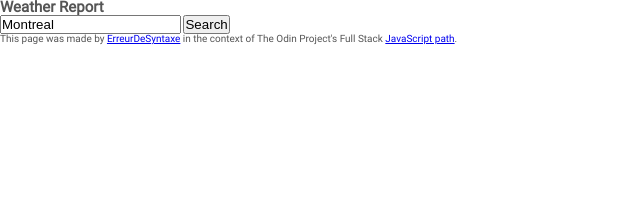
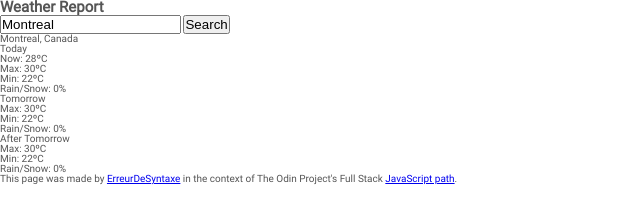
Before and after one commit to ErreurDeSyntaxe/full-stack-weather, a website built with webpack: page src/index.html in a window 1280 px wide. Shown: the whole page, without its empty margins (0-640 px from the left). Built offline with nearby package versions, Linux system fonts and the light colour scheme; no server answers.

Commit message:
Hardcode DOM (avoid API)

```diff
--- a/src/index.html
+++ b/src/index.html
@@ -26,8 +26,33 @@
       <section class="section section-search">
         <form class="form" action="">
           <input class="search" type="text" value="Montreal" />
-          <button type="submit">Search</button>
+          <button class="button" type="submit">Search</button>
         </form>
+      </section>
+
+      <section class="section section-weather">
+        <p class="location">Montreal, Canada</p>
+        <div class="card-container">
+          <div class="weather-card today">
+            <p class="info day">Today</p>
+            <p class="info temp-curr">Now: 28ºC</p>
+            <p class="info temp-max">Max: 30ºC</p>
+            <p class="info temp-min">Min: 22ºC</p>
+            <p class="info temp-preci">Rain/Snow: 0%</p>
+          </div>
+          <div class="weather-card future">
+            <p class="day">Tomorrow</p>
+            <p class="temp-max">Max: 30ºC</p>
+            <p class="temp-min">Min: 22ºC</p>
+            <p class="temp-preci">Rain/Snow: 0%</p>
+          </div>
+          <div class="weather-card future">
+            <p class="day">After Tomorrow</p>
+            <p class="temp-max">Max: 30ºC</p>
+            <p class="temp-min">Min: 22ºC</p>
+            <p class="temp-preci">Rain/Snow: 0%</p>
+          </div>
+        </div>
       </section>
     </main>
 
--- a/src/js/index.js
+++ b/src/js/index.js
@@ -141,4 +141,4 @@ const init = function () {
   getWeather();
   view.addHandlerSearch(controlSearchResult);
 };
-init();
+// init();
```
